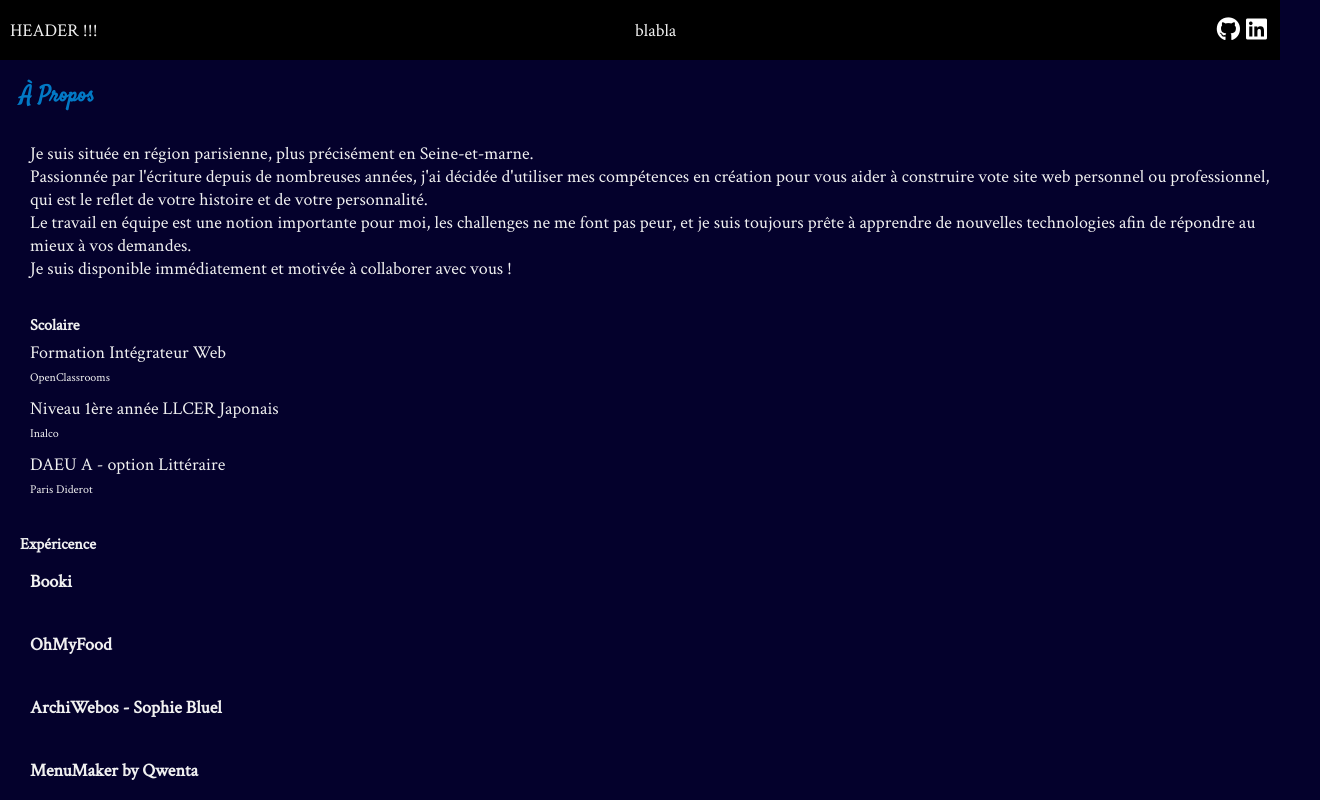
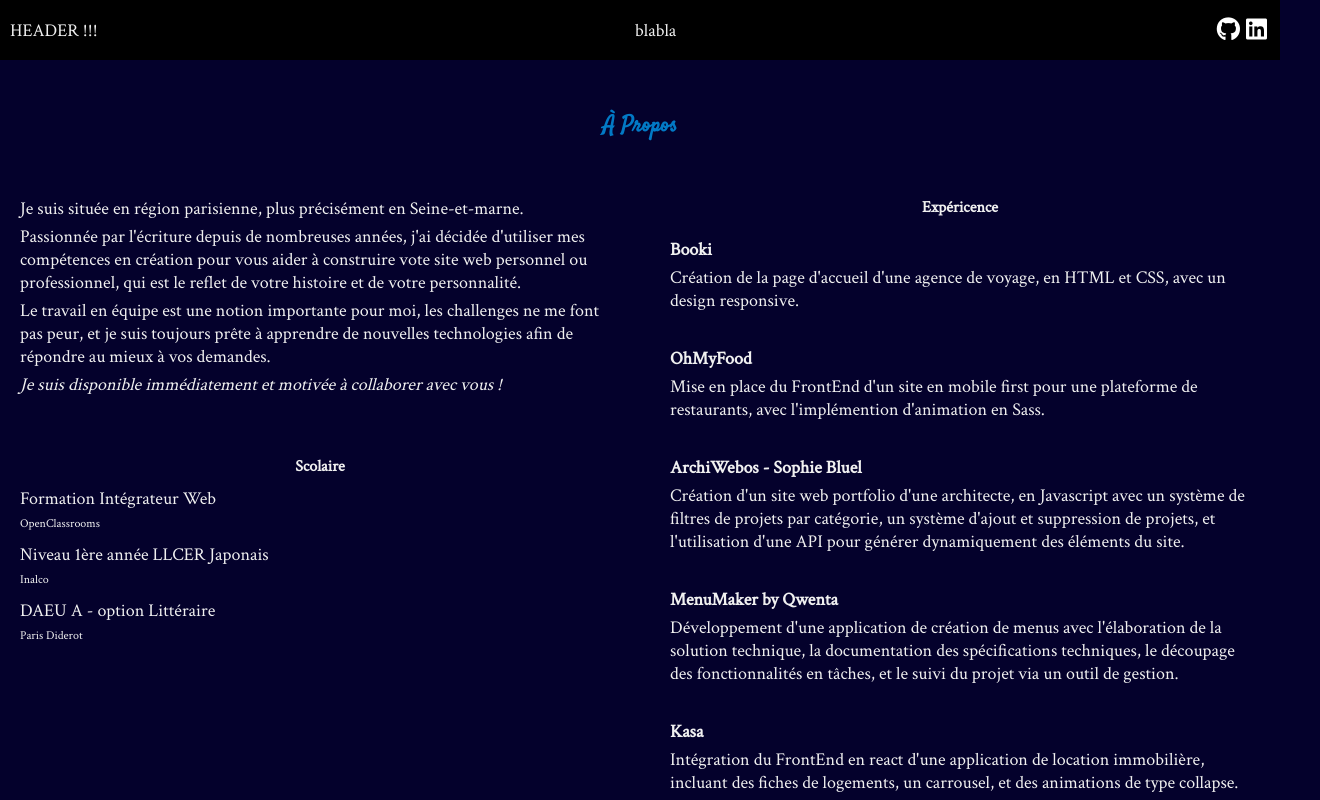
Before and after one commit to AudreyYuedra/portfolio, a React (Create React App) app: page /About in a window 1280 px wide. Shown: the top 800 px of the page, 1320 px wide, since content can reach past the window. Built offline with nearby package versions, Linux system fonts and the light colour scheme.

Commit message:
modif mise en page About

```diff
--- a/src/pages/About.jsx
+++ b/src/pages/About.jsx
@@ -5,69 +5,75 @@ import styled from "styled-components"
 import { mixins } from "../styles/mixins"
 import { colors, fontFamily, fontSize } from "../styles/variables"
 const Main = styled.main`
-   width: 100%;
-   padding: 20px;
+   margin: 50px 0;
 `
 const Title = styled.h2`
-   width: 100% ${mixins.rowCenter};
+   display: flex;
+   justify-content: center;
    font-family: ${fontFamily.ff_secondary};
    font-size: ${fontSize.title};
    color: ${colors.bg_secondary};
-   margin-bottom: 20px;
+   margin-bottom: 35px;
+`
+const ContainerCol = styled.div`
+   ${mixins.rowSpaceBetween};
 `
 const Perso = styled.section`
+   width: 48%;
    ${mixins.column};
-   & article {
-      padding: 10px;
-      margin-bottom: 15px;
-      & h3 {
-         font-size: ${fontSize.subtitle};
-         text-decoration: bold;
+   padding: 20px;
+`
+const Prez = styled.article`
+   margin-bottom: 60px;
+   & p {
       margin-bottom: 5px;
    }
+   & span {
+      margin-top: 5px;
+      font-style: italic;
+   }
+`
+const Scolaire = styled.article`
    & p {
       margin-bottom: 10px;
    }
    & span {
       font-size: ${fontSize.txt_about};
    }
-   }
-`
-const Prez = styled.p`
-   padding: 10px;
-   margin-bottom: 15px;
-   & span {
-      txt-decoration: italic;
-   }
 `
 const Pro = styled.section`
+   width: 48%;
    ${mixins.column};
-   & h3 {
+   padding: 20px;
+`
+const H3 = styled.h3`
    font-size: ${fontSize.subtitle};
-      text-decoration: bold;
-      margin-bottom: 5px;
-   }
+   font-weigth: 700;
+   margin-bottom: 10px;
+   display: flex;
+   justify-content: center;
 `
 
 export default function About() {
    return (
       <Main>
          <Title>À Propos</Title>
-
+         <ContainerCol>
             <Perso>
                <Prez>
-               Je suis située en région parisienne, plus précisément en Seine-et-marne.
-               <br />
-               Passionnée par l'écriture depuis de nombreuses années, j'ai décidée d'utiliser mes compétences en création pour vous aider à construire vote site web personnel ou professionnel, qui est
-               le reflet de votre histoire et de votre personnalité.
-               <br />
-               Le travail en équipe est une notion importante pour moi, les challenges ne me font pas peur, et je suis toujours prête à apprendre de nouvelles technologies afin de répondre au mieux à
-               vos demandes.
-               <br />
+                  <p>Je suis située en région parisienne, plus précisément en Seine-et-marne.</p>
+                  <p>
+                     Passionnée par l'écriture depuis de nombreuses années, j'ai décidée d'utiliser mes compétences en création pour vous aider à construire vote site web personnel ou professionnel,
+                     qui est le reflet de votre histoire et de votre personnalité.
+                  </p>
+                  <p>
+                     Le travail en équipe est une notion importante pour moi, les challenges ne me font pas peur, et je suis toujours prête à apprendre de nouvelles technologies afin de répondre au
+                     mieux à vos demandes.
+                  </p>
                   <span>Je suis disponible immédiatement et motivée à collaborer avec vous !</span>
                </Prez>
-            <article>
-               <h3>Scolaire</h3>
+               <Scolaire>
+                  <H3>Scolaire</H3>
                   <p>
                      Formation Intégrateur Web
                      <br />
@@ -83,15 +89,16 @@ export default function About() {
                      <br />
                      <span>Paris Diderot</span>
                   </p>
-            </article>
+               </Scolaire>
             </Perso>
 
             <Pro>
-            <h3>Expéricence</h3>
+               <H3>Expéricence</H3>
                {ProjectData.map((data) => (
-               <Exp cover={data.cover} title={data.title} />
+                  <Exp content={data.resume} title={data.title} />
                ))}
             </Pro>
+         </ContainerCol>
       </Main>
    )
 }
```
Lines whose indentation alone changed are shown as unchanged.
